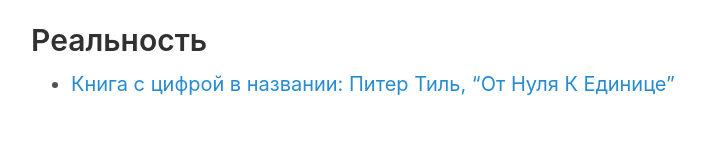
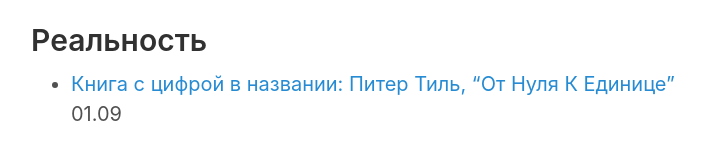
Before and after one commit to yevhenii-havrylenko/yevhenii-havrylenko.github.io, a Jekyll site: the page built from index.md, in a window 1280 px wide. Shown: the part 417-577 px from the top of the page, without its empty margins (259-964 px from the left). Built offline with Jekyll 4.4.1, drawn with Linux system fonts in a browser that asks for light colours.

Commit message:
Update index.md

```diff
--- a/index.md
+++ b/index.md
@@ -11,5 +11,5 @@ title: Todo
 - Книга в детективном жанре
 
 ## Реальность
-{% for post in site.posts %} - [ {{ post.title }} ]({{ post.url }})
+{% for post in site.posts %} - [ {{ post.title }} ]({{ post.url }}) {{ post.date | date: "%d.%m" }}
 {% endfor %}
```
